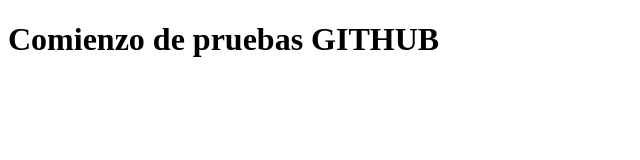
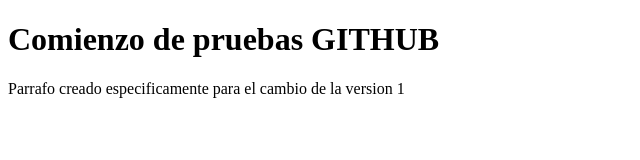
Before and after one commit to MartinSerranoAlarcon/Pruebas-GITHUB, a plain HTML site: page index.html in a window 1280 px wide. Shown: the whole page, without its empty margins (0-640 px from the left). Drawn offline with Linux system fonts and the light colour scheme.

Commit message:
Agrego parrafo de version1

```diff
--- a/index.html
+++ b/index.html
@@ -9,6 +9,7 @@
 <body>
 
     <h1>Comienzo de pruebas GITHUB</h1>
+    <p>Parrafo creado especificamente para el cambio de la version 1</p>
 
 </body>
 </html>
```
